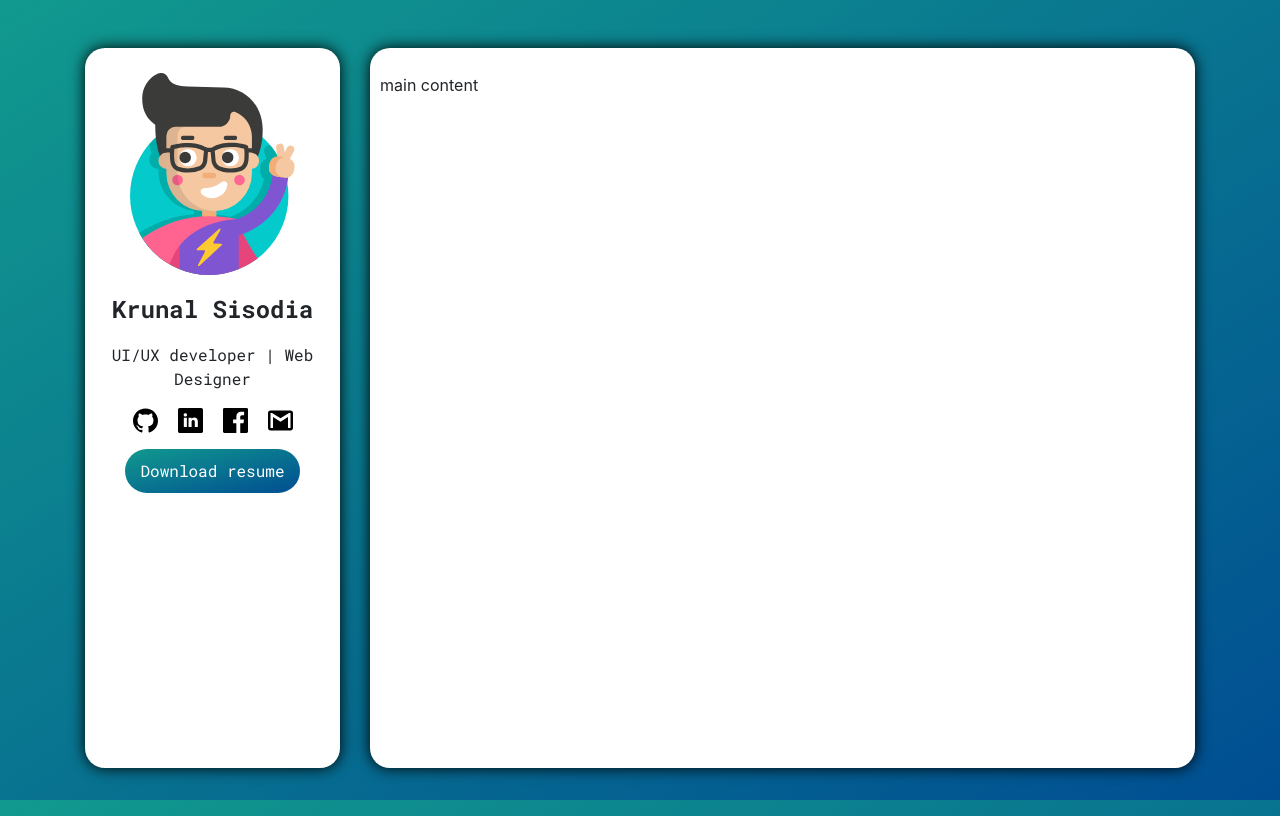
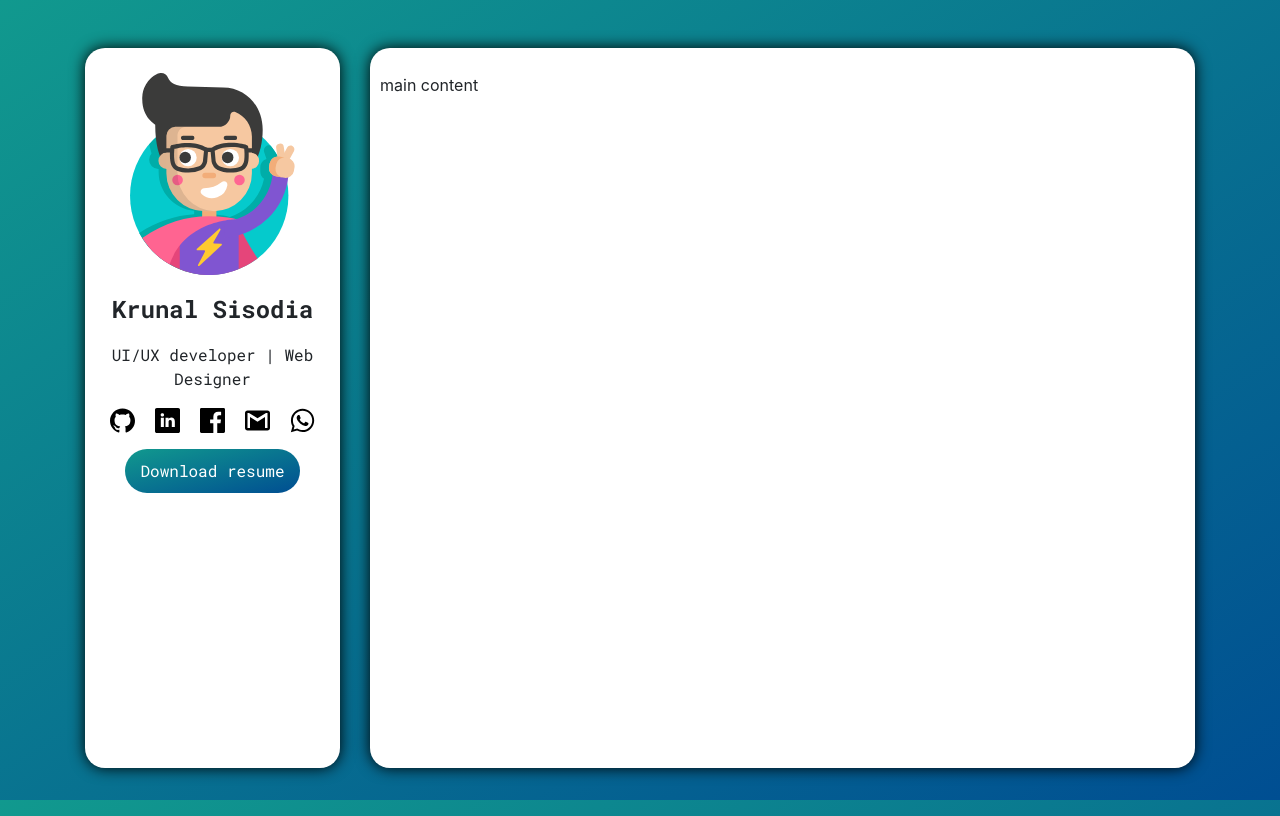
Before and after one commit to KrunalSisodia/krunal-sisodia-dev, a React (Create React App) app: page / in a window 1280 px wide. Built offline with nearby package versions, Linux system fonts and the light colour scheme.

Commit message:
whatsapp integretion

```diff
--- a/src/components/Sidebar.js
+++ b/src/components/Sidebar.js
@@ -4,7 +4,7 @@ import github from '../assets/icons/github.svg'
 import linkedin from '../assets/icons/linkedin.svg'
 import facebook from '../assets/icons/facebook.svg'
 import gmailDark from '../assets/icons/gmail-logo-dark.svg'
-import download from '../assets/icons/direct-download.svg'
+import whatsapp from '../assets/icons/whatsapp.svg'
 
 const Sidebar =  () =>{
     return(
@@ -22,6 +22,7 @@ const Sidebar =  () =>{
                     <li className="d-inline"><a href="https://www.linkedin.com/in/krunal-sisodia-48ba50124/"><img src={linkedin} alt="Krunal Sisodia - LinkedIn" title="Krunal Sisodia - LinkedIn" /></a></li>
                     <li className="d-inline"><a href="https://www.facebook.com/krunal.sisodia.1"><img src={facebook} alt="Krunal Sisodia - Facebook" title="Krunal Sisodia - Facebook" /></a></li>
                     <li className="d-inline"><a href="mailto:krunalsisodia@gmail.com"><img src={gmailDark} alt="Krunal Sisodia - Gmail" title="Krunal Sisodia - Gmail" /></a></li>
+                    <li className="d-inline"><a href="https://wa.me/+919099480385/?text=urlencodedtext"><img src={whatsapp} alt="Krunal Sisodia - WhatsApp" title="Krunal Sisodia - WhatsApp" /></a></li>
                 </ul>
     <p className="text-center"><a href="" className="profileResume" title="Krunal Sisodia - Resume">Download resume</a></p>
             </div>
```
Also changed, not shown: src/assets/icons/whatsapp.svg (added).
